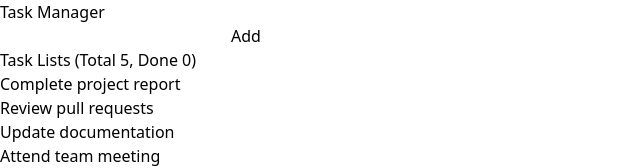
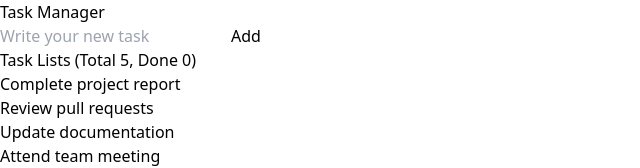
Before and after one commit to aungkhant2002/react-todo, a React (Vite) app: page / in a window 1280 px wide. Shown: the top 168 px of the page, without its empty margins (0-640 px from the left). Built offline with nearby package versions, Linux system fonts and the light colour scheme.

Commit message:
feat: add task

```diff
--- a/src/App.jsx
+++ b/src/App.jsx
@@ -1,13 +1,26 @@
 import Heading from "./components/Heading.jsx";
 import CreateTask from "./components/CreateTask.jsx";
 import TaskList from "./components/TaskList.jsx";
+import {useState} from "react";
 
 const App = ()=> {
+    const [tasks, setTask] = useState([
+        "Complete project report",
+        "Review pull requests",
+        "Update documentation",
+        "Attend team meeting",
+        "Fix UI bugs"
+    ])
+
+    const addNewTask = (newTask) => {
+        setTask([...tasks, newTask]);
+    }
+
     return (
         <section className="app p-10">
             <Heading />
-            <CreateTask />
-            <TaskList />
+            <CreateTask addNewTask = {addNewTask} />
+            <TaskList tasks={tasks}/>
         </section>
     )
 }
--- a/src/components/CreateTask.jsx
+++ b/src/components/CreateTask.jsx
@@ -1,8 +1,22 @@
-const CreateTask = ()=> {
+import {useState} from "react";
+
+// eslint-disable-next-line react/prop-types
+const CreateTask = ({addNewTask})=> {
+
+    const [job, setJob] = useState("");
+    const handleOnChange = (event)=> {
+        setJob(event.target.value)
+    }
+
+    const handleAddTaskBtn = () => {
+        addNewTask(job);
+        setJob("");
+    }
+
     return (
-        <section className="create-task flex mb-3 w-1/3">
-            <input type="text" className="border border-slate-300 focus:outline-0 rounded-l-lg p-2 w-full"/>
-            <button className="border border-slate-300 bg-slate-300 rounded-r-lg font-bold px-4 py-2">Add</button>
+        <section className="create-task flex mb-3 lg:w-1/3">
+            <input type="text" value={job} placeholder="Write your new task" onChange={handleOnChange} className="border border-slate-300 focus:outline-0 rounded-l-lg p-2 w-full"/>
+            <button onClick={handleAddTaskBtn} className="border border-slate-300 bg-slate-300 rounded-r-lg font-bold px-4 py-2">Add</button>
         </section>
     )
 }
--- a/src/components/TaskList.jsx
+++ b/src/components/TaskList.jsx
@@ -1,16 +1,13 @@
 import Task from "./Task.jsx";
 
-const TaskList = () => {
-    const tasks = [
-        "Complete project report",
-        "Review pull requests",
-        "Update documentation",
-        "Attend team meeting",
-        "Fix UI bugs"
-    ]
+// eslint-disable-next-line react/prop-types
+const TaskList = ({tasks}) => {
+
     return (
         <section>
+            {/* eslint-disable-next-line react/prop-types */}
             <h3 className="font-bold font-serif text-xl mb-3">Task Lists (Total {tasks.length}, Done {0})</h3>
+            {/* eslint-disable-next-line react/prop-types */}
             {tasks.map((el) => (
                 <Task key={el} job={el}/>
             ))}
```
